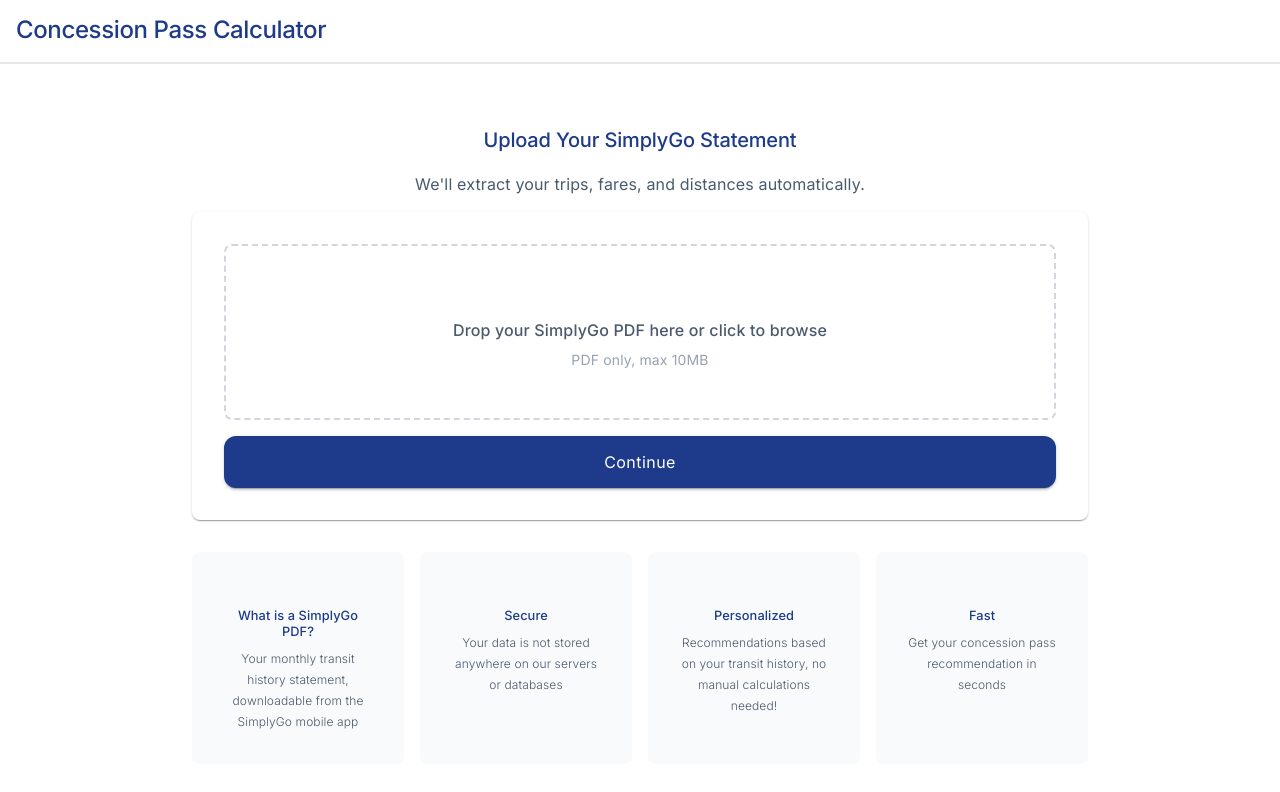
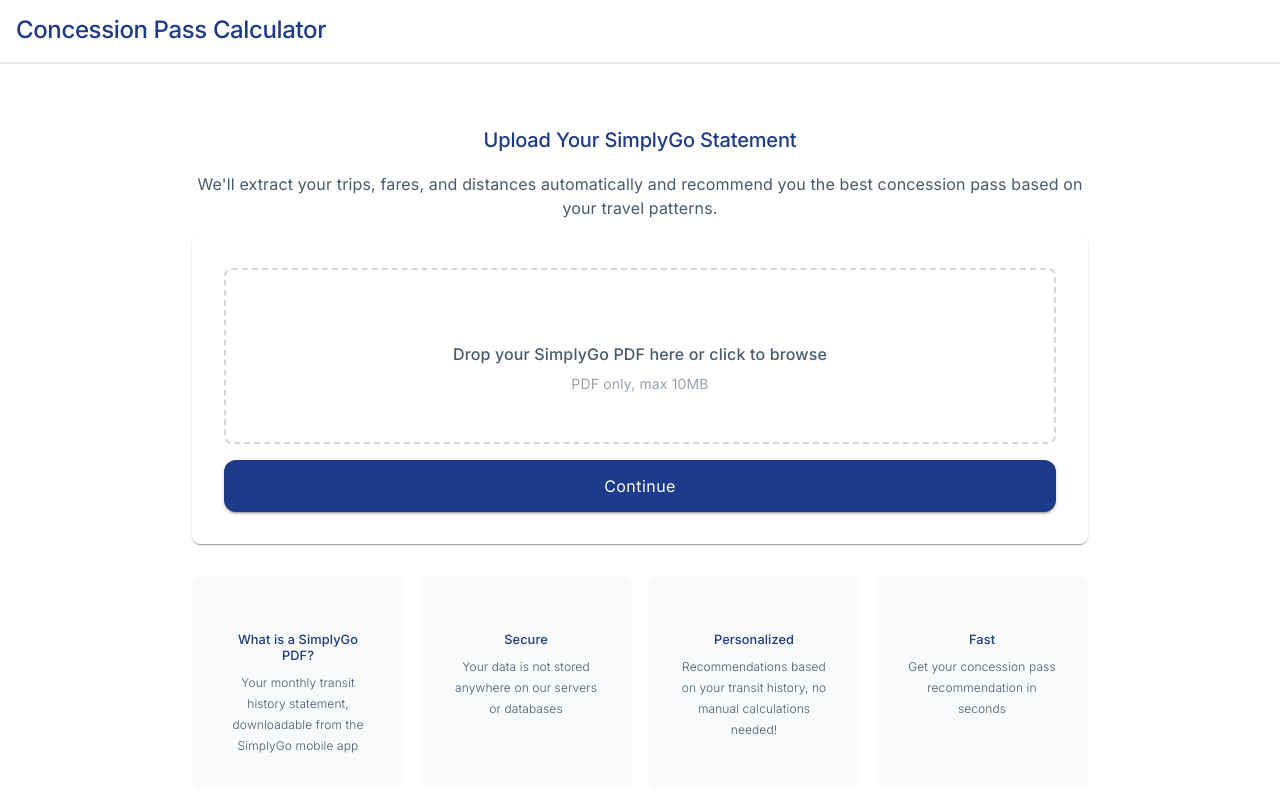
Before and after one commit to aldentantan/concession-pass-calculator, a React (Vite) app: page / in a window 1280 px wide. Shown: the top 792 px of the page. Built offline with nearby package versions, Linux system fonts and the light colour scheme; no server answers; some icons are missing.

Commit message:
Add informational text

```diff
--- a/src/components/PdfUpload.tsx
+++ b/src/components/PdfUpload.tsx
@@ -57,7 +57,7 @@ export default function PdfUpload({ handleFileUpload }: PdfUploadProps): React.J
             Upload Your SimplyGo Statement
           </Typography>
           <Typography variant='body1'>
-            We'll extract your trips, fares, and distances automatically.
+            We'll extract your trips, fares, and distances automatically and recommend you the best concession pass based on your travel patterns.
           </Typography>
         </Box>
 
--- a/src/components/TripSummaryPage/PassComparisonSection.tsx
+++ b/src/components/TripSummaryPage/PassComparisonSection.tsx
@@ -45,6 +45,7 @@ export const PassComparisonSection = ({ passOptions, selectedPassId, onPassChang
             </Typography>
             <Typography variant='h3' sx={{ fontWeight: 400, mb: 2.5 }}>
               ${selectedPassComparison.cost.toFixed(2)}
+              {selectedPassId !== 'no-pass' ? ` (The pass costs $${selectedPassComparison.pass.monthlyPrice.toFixed(2)}/month.)` : ''}
             </Typography>
             <Typography variant='body1'>
               {selectedPassComparison.pass.description}
```
